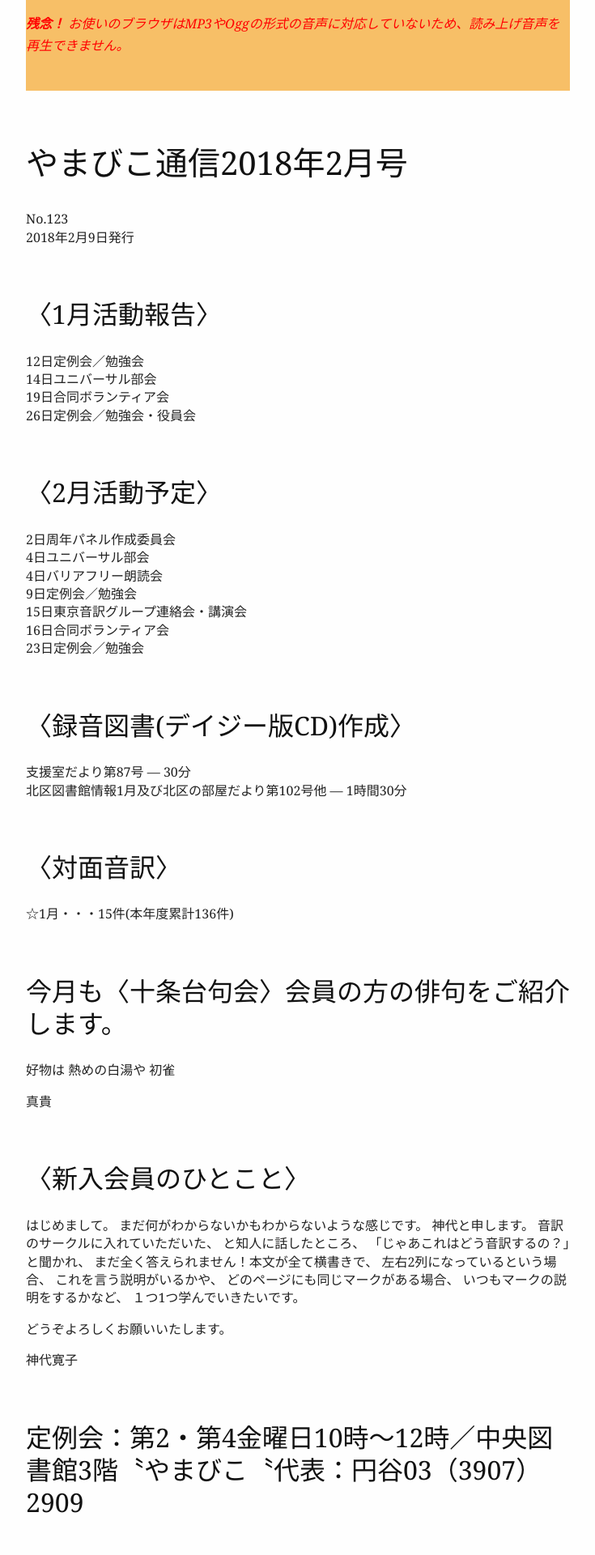
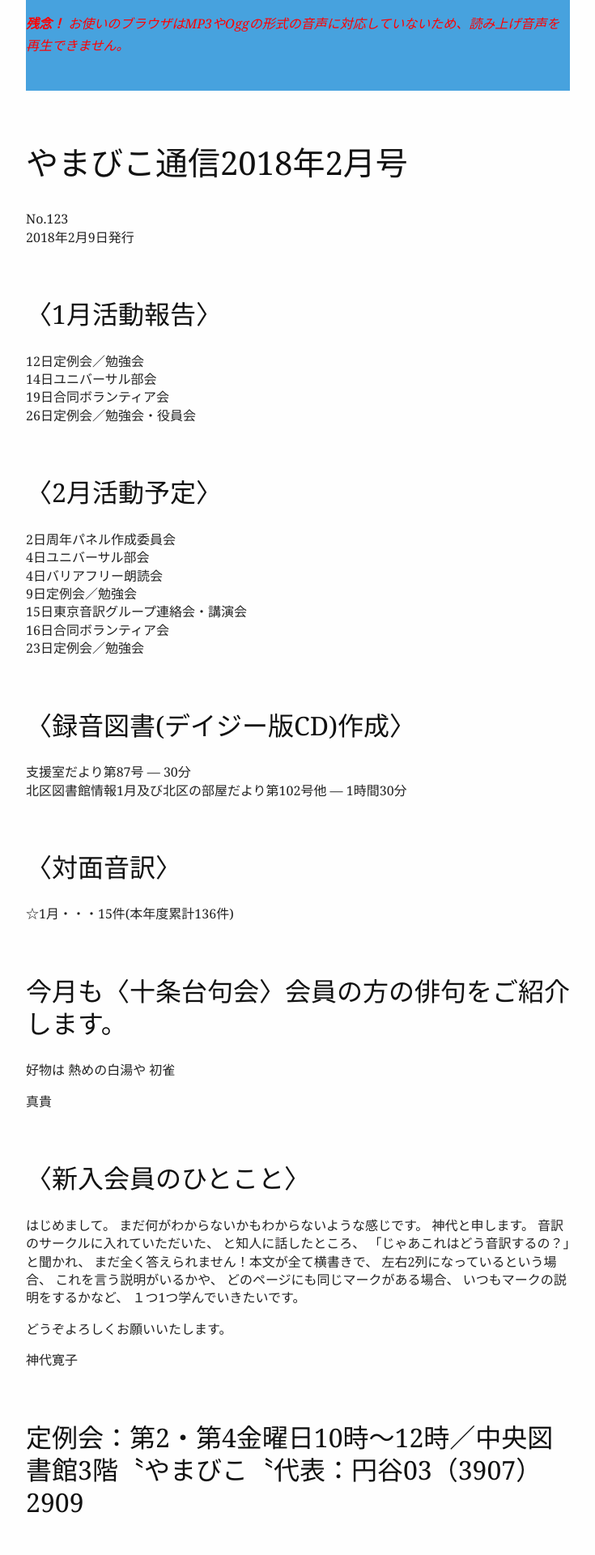
Before and after one commit to o-yamabiko/yomi, a Jekyll site: the page built from phrase.md, in a window 1280 px wide. Shown: the top 1920 px of the page at 81% size, without its empty margins (272-1007 px from the left). Built offline with Jekyll 4.4.1, drawn with Linux system fonts in a browser that asks for light colours.

Commit message:
test yomi

```diff
--- a/_layouts/yomi.html
+++ b/_layouts/yomi.html
@@ -38,7 +38,7 @@
             </p>
             <p class="autofocus-current-word" hidden>
                 <input type="checkbox" id="autofocus-current-word" checked>
-                <label for="autofocus-current-word">読み上げ音声に合わせて表示範囲を自動的に移動する</label>
+                <label for="autofocus-current-word">テキスト表示範囲を自動的に移動</label>
             </p>
 
             <noscript>
--- a/css/yomi.css
+++ b/css/yomi.css
@@ -7,7 +7,7 @@
    margin-right: auto;
    min-height: 7em;
    max-width: 42em;
-   background: rgba(245, 176, 65, .8);
+   background: rgba(52, 152, 219, .9);
 }
 .passage-audio {
     height: 2em;
```
